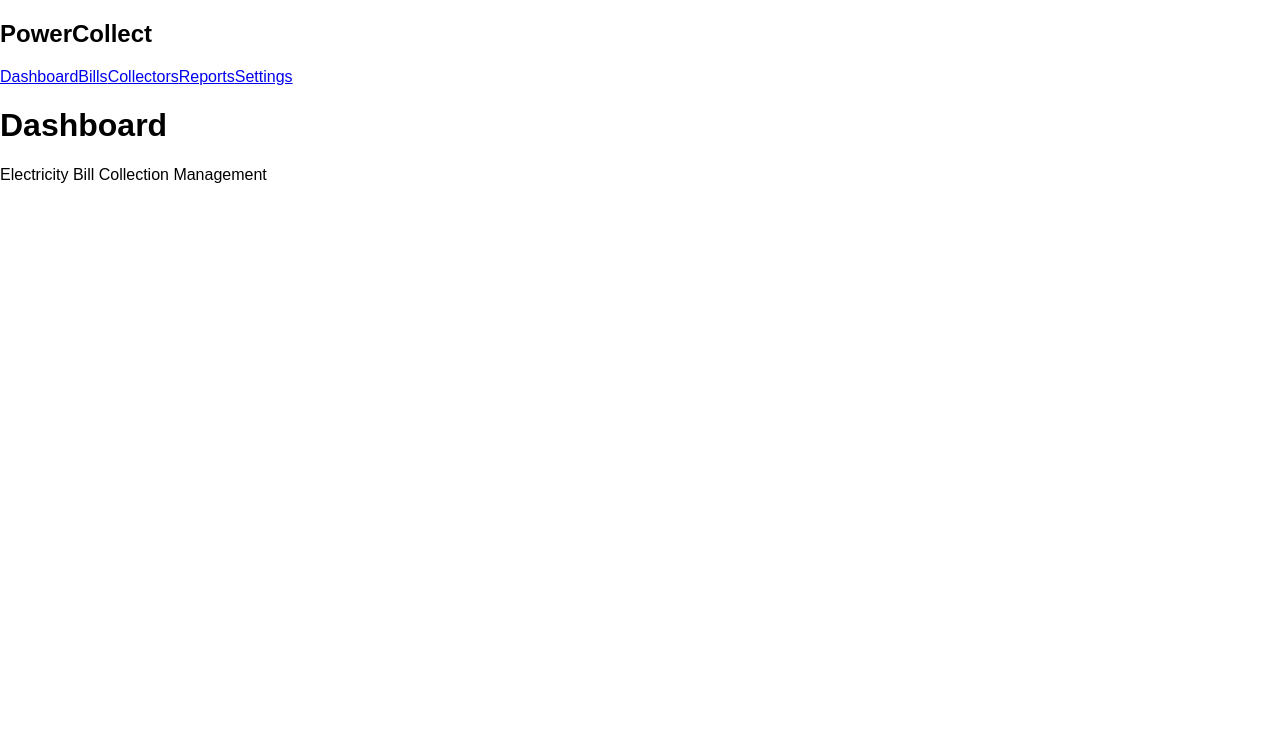
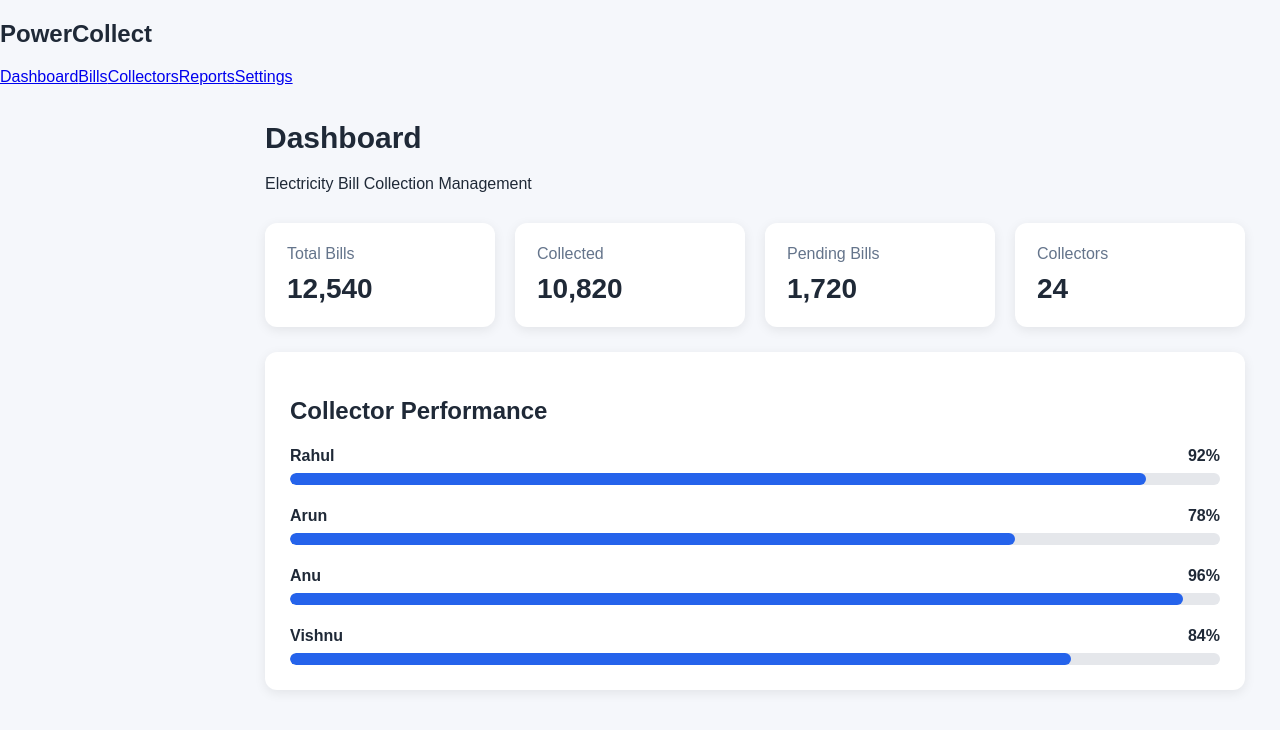
Before and after one commit to abinvk/Electricity-Bill-Collection-Management-System, a React (Vite) app in the folder electricity-bill-management/: page /dashboard in a window 1280 px wide. Shown: the top 730 px of the page. Built offline with nearby package versions, Linux system fonts and the light colour scheme.

Commit message:
bill-project

```diff
--- a/electricity-bill-management/src/App.jsx
+++ b/electricity-bill-management/src/App.jsx
@@ -1,57 +1,13 @@
-import { Routes, Route, Navigate } from "react-router-dom";
 import Sidebar from "./components/Sidebar";
-import Collectors from "./pages/Collectors";
-
-function Dashboard() {
-  return (
-    <div>
-      <h1>Dashboard</h1>
-      <p>Electricity Bill Collection Management</p>
-    </div>
-  );
-}
-
-function Bills() {
-  return (
-    <div>
-      <h1>Bills</h1>
-      <p>Electricity bills management</p>
-    </div>
-  );
-}
-
-function Reports() {
-  return (
-    <div>
-      <h1>Reports</h1>
-      <p>Collection reports and performance analytics</p>
-    </div>
-  );
-}
-
-function Settings() {
-  return (
-    <div>
-      <h1>Settings</h1>
-      <p>System settings</p>
-    </div>
-  );
-}
+import Dashboard from "./pages/Dashboard";
 
 function App() {
   return (
     <div className="app">
       <Sidebar />
 
-      <main>
-        <Routes>
-          <Route path="/" element={<Navigate to="/dashboard" />} />
-          <Route path="/dashboard" element={<Dashboard />} />
-          <Route path="/bills" element={<Bills />} />
-          <Route path="/collectors" element={<Collectors />} />
-          <Route path="/reports" element={<Reports />} />
-          <Route path="/settings" element={<Settings />} />
-        </Routes>
+      <main className="main-content">
+        <Dashboard />
       </main>
     </div>
   );
--- a/electricity-bill-management/src/components/Sidebar.jsx
+++ b/electricity-bill-management/src/components/Sidebar.jsx
@@ -1,16 +1,14 @@
-import { NavLink } from "react-router-dom";
-
 function Sidebar() {
   return (
-    <aside className="sidebar">
+    <aside>
       <h2>PowerCollect</h2>
 
       <nav>
-        <NavLink to="/dashboard">Dashboard</NavLink>
-        <NavLink to="/bills">Bills</NavLink>
-        <NavLink to="/collectors">Collectors</NavLink>
-        <NavLink to="/reports">Reports</NavLink>
-        <NavLink to="/settings">Settings</NavLink>
+        <a href="#">Dashboard</a>
+        <a href="#">Bills</a>
+        <a href="#">Collectors</a>
+        <a href="#">Reports</a>
+        <a href="#">Settings</a>
       </nav>
     </aside>
   );
--- a/electricity-bill-management/src/index.css
+++ b/electricity-bill-management/src/index.css
@@ -1,4 +1,143 @@
+* {
+  box-sizing: border-box;
+}
+
 body {
   margin: 0;
   font-family: Arial, sans-serif;
-};
+  background: #f5f7fb;
+  color: #1f2937;
+}
+
+.app {
+  min-height: 100vh;
+}
+
+.sidebar {
+  width: 230px;
+  min-height: 100vh;
+  background: #172554;
+  color: white;
+  position: fixed;
+  left: 0;
+  top: 0;
+  padding: 25px 18px;
+}
+
+.sidebar h2 {
+  margin-bottom: 35px;
+}
+
+.sidebar nav {
+  display: flex;
+  flex-direction: column;
+  gap: 8px;
+}
+
+.sidebar a {
+  color: white;
+  text-decoration: none;
+  padding: 12px;
+  border-radius: 8px;
+}
+
+.sidebar a:hover {
+  background: #1e3a8a;
+}
+
+.main-content {
+  margin-left: 230px;
+  padding: 35px;
+}
+
+h1 {
+  margin-top: 0;
+  font-size: 30px;
+}
+
+.collector-table {
+  background: white;
+  margin-top: 25px;
+  padding: 20px;
+  border-radius: 12px;
+  box-shadow: 0 3px 12px rgba(0, 0, 0, 0.08);
+  overflow-x: auto;
+}
+
+table {
+  width: 100%;
+  border-collapse: collapse;
+}
+
+th,
+td {
+  padding: 15px;
+  text-align: left;
+  border-bottom: 1px solid #e5e7eb;
+}
+
+th {
+  background: #f8fafc;
+  font-size: 14px;
+}
+
+tr:hover {
+  background: #f8fafc;
+}
+
+.stats {
+  display: grid;
+  grid-template-columns: repeat(4, 1fr);
+  gap: 20px;
+  margin-top: 30px;
+}
+
+.stat-card {
+  background: white;
+  padding: 22px;
+  border-radius: 12px;
+  box-shadow: 0 3px 12px rgba(0, 0, 0, 0.08);
+}
+
+.stat-card p {
+  margin: 0;
+  color: #64748b;
+}
+
+.stat-card h2 {
+  margin: 10px 0 0;
+  font-size: 28px;
+}
+
+.chart-card {
+  background: white;
+  margin-top: 25px;
+  padding: 25px;
+  border-radius: 12px;
+  box-shadow: 0 3px 12px rgba(0, 0, 0, 0.08);
+}
+
+.performance-row {
+  margin-top: 22px;
+}
+
+.performance-info {
+  display: flex;
+  justify-content: space-between;
+  margin-bottom: 8px;
+  font-weight: 600;
+}
+
+.progress-bg {
+  width: 100%;
+  height: 12px;
+  background: #e5e7eb;
+  border-radius: 10px;
+  overflow: hidden;
+}
+
+.progress-bar {
+  height: 100%;
+  background: #2563eb;
+  border-radius: 10px;
+}
--- a/electricity-bill-management/src/main.jsx
+++ b/electricity-bill-management/src/main.jsx
@@ -1,13 +1,10 @@
 import { StrictMode } from "react";
 import { createRoot } from "react-dom/client";
-import { BrowserRouter } from "react-router-dom";
 import "./index.css";
 import App from "./App.jsx";
 
 createRoot(document.getElementById("root")).render(
   <StrictMode>
-    <BrowserRouter>
-      <App />
-    </BrowserRouter>
+    <App />
   </StrictMode>
 );
--- /dev/null
+++ b/electricity-bill-management/src/pages/Dashboard.jsx
@@ -0,0 +1,59 @@
+import collectors from "../data/collectors";
+
+function Dashboard() {
+  return (
+    <div>
+      <h1>Dashboard</h1>
+      <p>Electricity Bill Collection Management</p>
+
+      <div className="stats">
+        <div className="stat-card">
+          <p>Total Bills</p>
+          <h2>12,540</h2>
+        </div>
+
+        <div className="stat-card">
+          <p>Collected</p>
+          <h2>10,820</h2>
+        </div>
+
+        <div className="stat-card">
+          <p>Pending Bills</p>
+          <h2>1,720</h2>
+        </div>
+
+        <div className="stat-card">
+          <p>Collectors</p>
+          <h2>24</h2>
+        </div>
+      </div>
+
+      <div className="chart-card">
+        <h2>Collector Performance</h2>
+
+        {collectors.map((collector) => {
+          const performance =
+            (collector.completed / collector.target) * 100;
+
+          return (
+            <div className="performance-row" key={collector.id}>
+              <div className="performance-info">
+                <span>{collector.name}</span>
+                <span>{performance.toFixed(0)}%</span>
+              </div>
+
+              <div className="progress-bg">
+                <div
+                  className="progress-bar"
+                  style={{ width: `${performance}%` }}
+                ></div>
+              </div>
+            </div>
+          );
+        })}
+      </div>
+    </div>
+  );
+}
+
+export default Dashboard;
```
